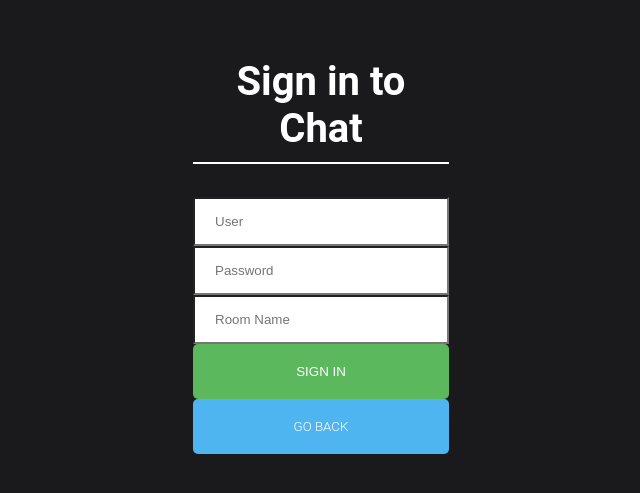
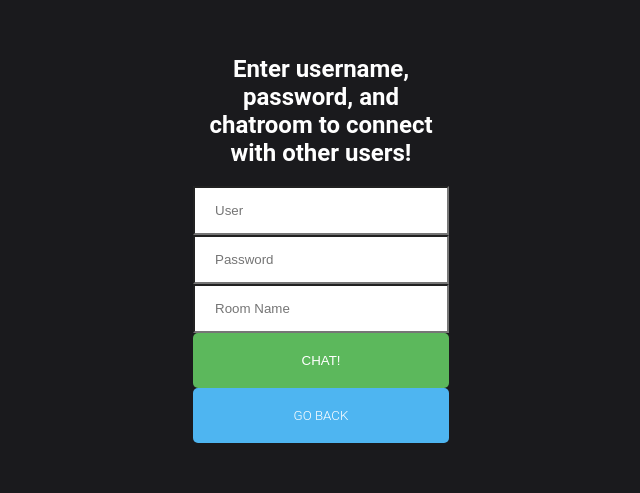
Before and after one commit to OmarMutd/Cross-Chat, a React (Create React App) app: page /SignInPage in a window 1280 px wide. Shown: the part 159-652 px from the top of the page, without its empty margins (319-959 px from the left). Built offline with nearby package versions, Linux system fonts and the light colour scheme.

Commit message:
creating an account now works, but still needs message to display when password is invalid

```diff
--- a/src/CreateAnAccount/CreateAnAccount.js
+++ b/src/CreateAnAccount/CreateAnAccount.js
@@ -78,16 +78,16 @@ export default function CreateAnAccount(props) {
 
 
                 {/* //fix this line */}
-                <Link
+                {/* <Link
                 onClick={(event) =>
                 (!name || !password) ? event.preventDefault() : null}
-                to='/SignInPage'>
+                to='/SignInPage'> */}
                 <button className='return-button'
                 disabled={!name || !password || password !== matchpassword}
                 >
                  Create Account
                 </button>
-                </Link>
+                {/* </Link> */}
 
                 <Link to='/'>
                 <button className='return-button'>
--- a/src/LandingPage/LandingPage.js
+++ b/src/LandingPage/LandingPage.js
@@ -13,7 +13,7 @@ export class LandingPage extends Component {
 
     <Link to="/SignInPage" className='lp-text'>
     <button className='LandingPage-button'>
-    Log In
+    Join a Chat Room!
     </button>
     </Link>
 
--- a/src/SignInPage/SignInPage.css
+++ b/src/SignInPage/SignInPage.css
@@ -1,6 +1,5 @@
-.google-sign-in {
-    text-decoration: underline;
-    cursor: pointer;
+.signintalk {
+  color: white;
 }
 
 .sign-in {
--- a/src/SignInPage/SignInPage.js
+++ b/src/SignInPage/SignInPage.js
@@ -36,7 +36,7 @@ export default function SignInPage() {
     return (
         <div className="joinOuterContainer">
             <div className="joinInnerContainer">
-                <h2 className='header'>Sign in to Chat</h2>
+                <h2 className='signintalk'>Enter username, password, and chatroom to connect with other users!</h2>
                 <form onSubmit={handleSubmit(onSubmit)}>
 
                     <input ref={register} name='username' placeholder="User" className="joinInput" type="text" onChange={(event) => setName(event.target.value)} ></input>
@@ -47,7 +47,7 @@ export default function SignInPage() {
 
                     <Link onClick={event => (!name || !room || !password) ? event.preventDefault() : null} to={`ChatPage?name=${name}&room=${room}`}>
                         <button disabled={!name || !password || !room} className='button'>
-                            Sign In
+                            Chat!
                 </button>
                     </Link>
                 </form>
```
